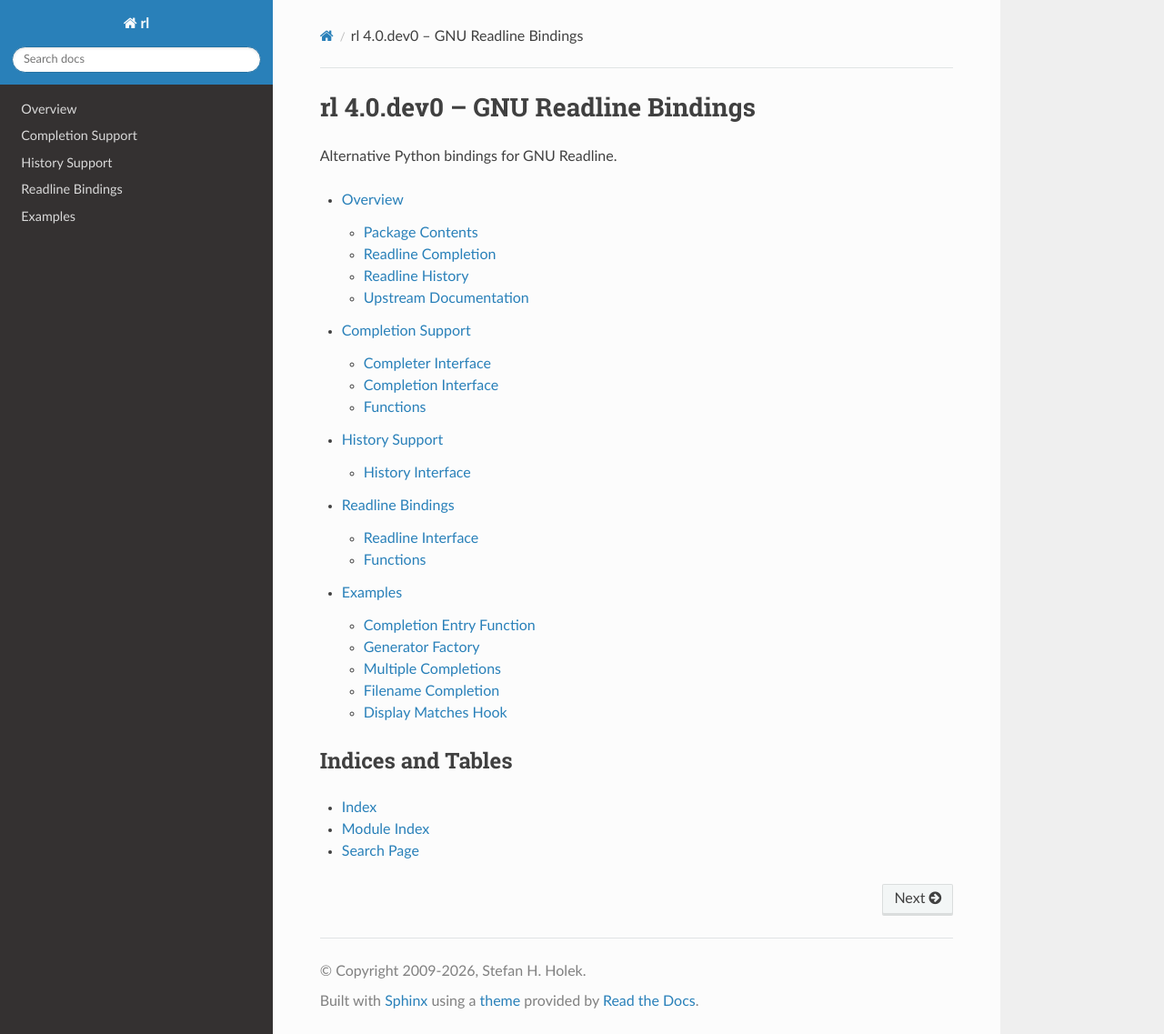
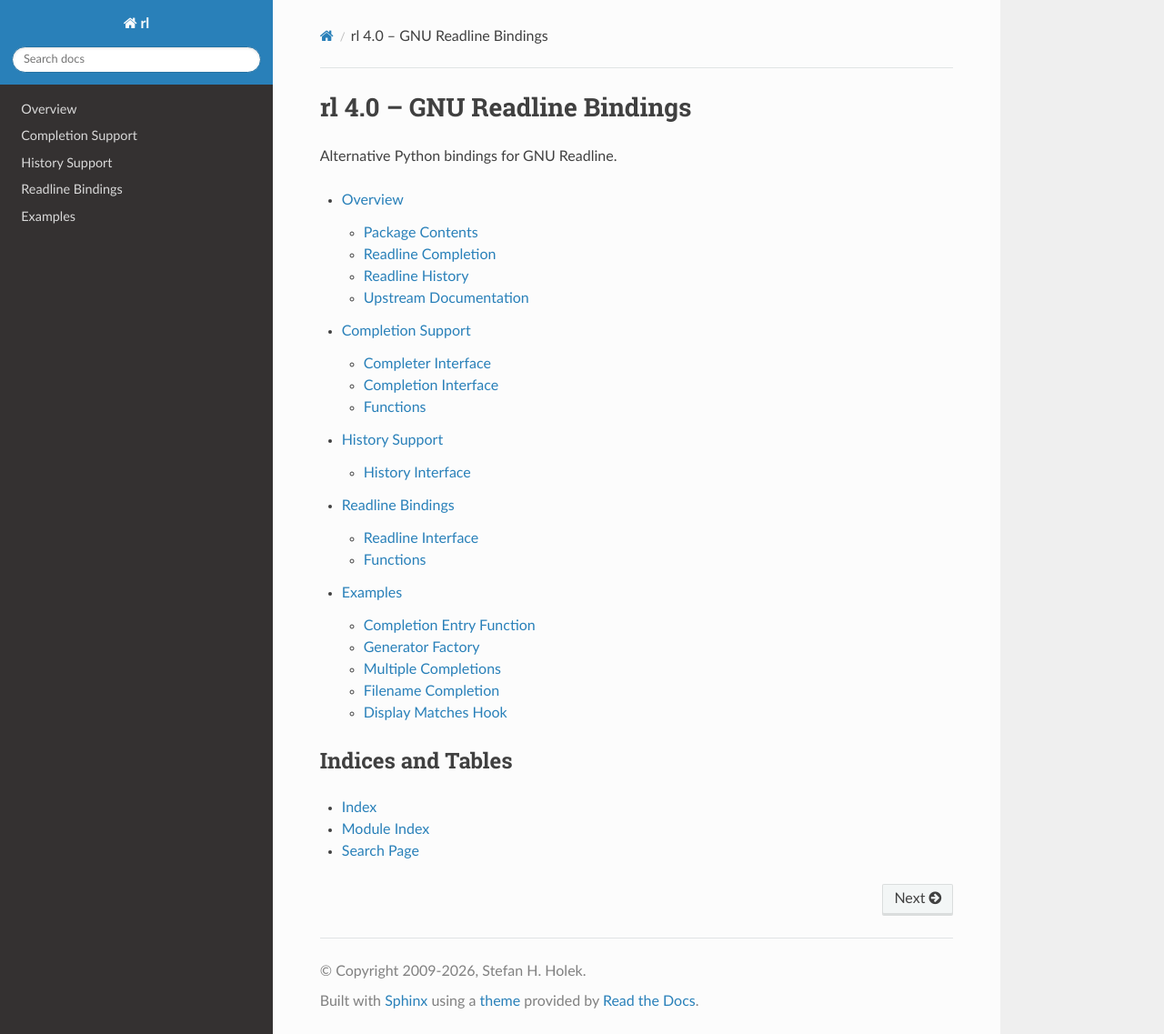
Before and after one commit to stefanholek/rl, a Sphinx documentation site: the page built from docs/index.rst, in a window 1280 px wide and 1137 px high. Shown: the whole window at 91% size. Built offline with Sphinx 7.4.7 and the Read the Docs theme 3.1.0, drawn with Linux system fonts in a browser that asks for light colours.

Commit message:
Prepare rl 4.0.

```diff
--- a/CHANGES.rst
+++ b/CHANGES.rst
@@ -1,7 +1,7 @@
 Changelog
 =========
 
-4.0 - Unreleased
+4.0 - 2026-11-25
 ----------------
 
 - Provide pre-compiled wheels for Linux and macOS.
--- a/docs/conf.py
+++ b/docs/conf.py
@@ -48,9 +48,9 @@ copyright = u'2009-%s, Stefan H. Holek' % time.strftime('%Y')
 # built documents.
 #
 # The full version, including alpha/beta/rc tags.
-release = '4.0.dev0'
+release = '4.0'
 # The short X.Y version.
-version = '4.0.dev0'
+version = '4.0'
 
 # The language for content autogenerated by Sphinx. Refer to documentation
 # for a list of supported languages.
--- a/setup.cfg
+++ b/setup.cfg
@@ -1,2 +1,2 @@
 [egg_info]
-tag_build = dev0
+#tag_build = dev0
```
